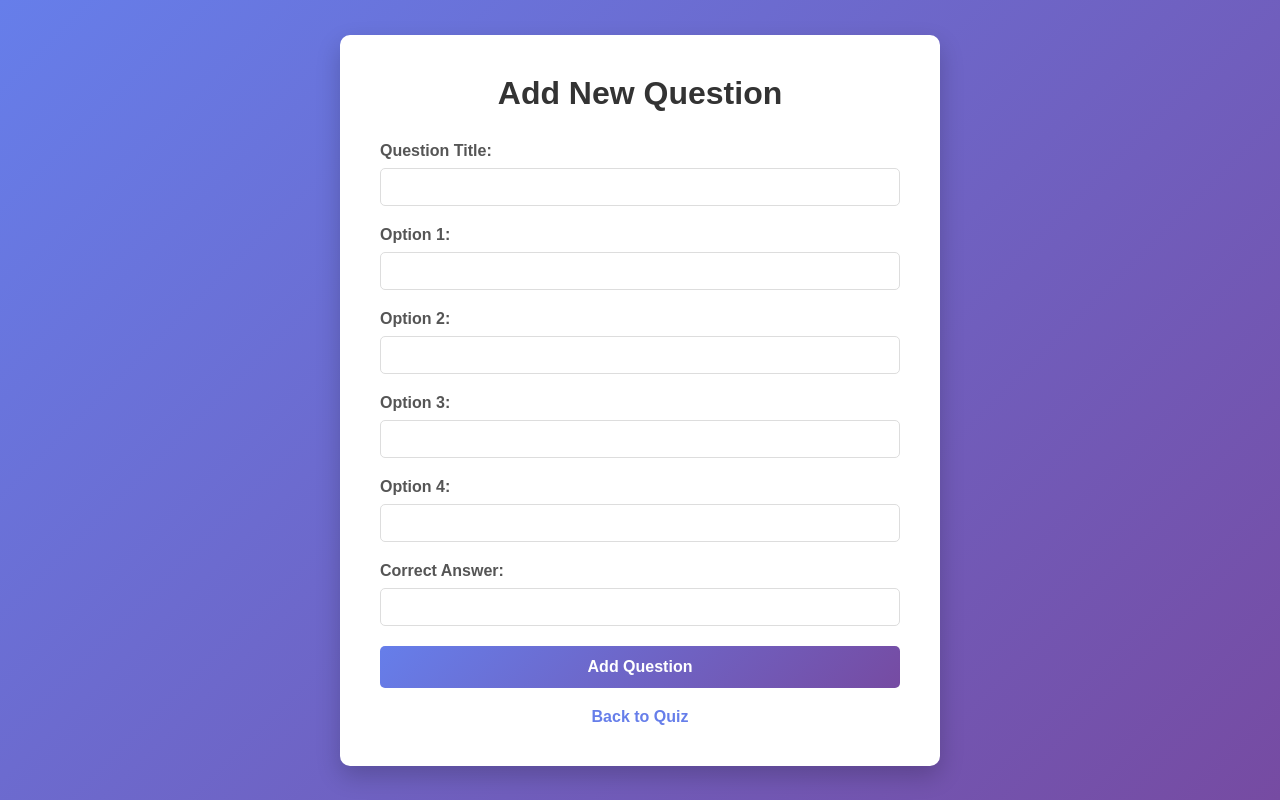
After one commit to shreeyahinge/Quiz, a Spring Boot app: page /teacher/dashboard in a window 1280 px wide. The commit adds this page. Run offline with Spring Boot 4, Linux system fonts and the light colour scheme.

Commit message:
Fix Endpoints and UI

```diff
--- a/Backend/demo/demo/src/main/java/com/example/demo/DemoApplication.java
+++ b/Backend/demo/demo/src/main/java/com/example/demo/DemoApplication.java
@@ -9,5 +9,4 @@ public class DemoApplication {
 	public static void main(String[] args) {
 		SpringApplication.run(DemoApplication.class, args);
 	}
-
 }
--- a/Backend/demo/demo/src/main/java/com/example/demo/ResultController.java
+++ b/Backend/demo/demo/src/main/java/com/example/demo/controller/ResultController.java
@@ -1,4 +1,4 @@
-package com.example.demo;
+package com.example.demo.controller;
 
 import org.springframework.stereotype.Controller;
 import org.springframework.ui.Model;
--- a/Backend/demo/demo/src/main/java/com/example/demo/TeacherController.java
+++ b/Backend/demo/demo/src/main/java/com/example/demo/controller/TeacherController.java
@@ -1,10 +1,14 @@
-package com.example.demo;
+package com.example.demo.controller;
 
 import org.springframework.beans.factory.annotation.Autowired;
 import org.springframework.stereotype.Controller;
+import org.springframework.web.bind.annotation.GetMapping;
 import org.springframework.web.bind.annotation.ModelAttribute;
 import org.springframework.web.bind.annotation.PostMapping;
 import org.springframework.web.bind.annotation.RequestMapping;
+
+import com.example.demo.entity.Question;
+import com.example.demo.repository.QuestionRepository;
 
 @Controller
 @RequestMapping("teacher")
@@ -12,6 +16,11 @@ public class TeacherController {
     @Autowired
     QuestionRepository repo;
 
+    @GetMapping("/dashboard")
+    public String showDashboard() {
+        return "teacher-dashboard"; // Serves teacher-dashboard.html
+    }
+
     @PostMapping("/addQuestion")
     public String addQuestion(@ModelAttribute Question question) {
         repo.save(question);
--- a/Backend/demo/demo/src/main/java/com/example/demo/Response.java
+++ b/Backend/demo/demo/src/main/java/com/example/demo/dto/Response.java
@@ -1,4 +1,4 @@
-package com.example.demo;
+package com.example.demo.dto;
 
 import lombok.Data;
 
--- a/Backend/demo/demo/src/main/java/com/example/demo/Question.java
+++ b/Backend/demo/demo/src/main/java/com/example/demo/entity/Question.java
@@ -1,4 +1,4 @@
-package com.example.demo;
+package com.example.demo.entity;
 
 import jakarta.persistence.Entity;
 import jakarta.persistence.GeneratedValue;
--- a/Backend/demo/demo/src/main/java/com/example/demo/QuestionRepository.java
+++ b/Backend/demo/demo/src/main/java/com/example/demo/repository/QuestionRepository.java
@@ -1,5 +1,7 @@
-package com.example.demo;
+package com.example.demo.repository;
 
 import org.springframework.data.jpa.repository.JpaRepository;
 
+import com.example.demo.entity.Question;
+
 public interface QuestionRepository extends JpaRepository<Question, Long> { }
--- a/Backend/demo/demo/src/main/java/com/example/demo/QuizService.java
+++ b/Backend/demo/demo/src/main/java/com/example/demo/service/QuizService.java
@@ -1,10 +1,14 @@
-package com.example.demo;
+package com.example.demo.service;
 
 import java.util.List;
 import java.util.Optional;
 
 import org.springframework.beans.factory.annotation.Autowired;
 import org.springframework.stereotype.Service;
+
+import com.example.demo.dto.Response;
+import com.example.demo.entity.Question;
+import com.example.demo.repository.QuestionRepository;
 
 @Service
 public class QuizService {
--- a/Backend/demo/demo/src/main/resources/static/css/style.css
+++ b/Backend/demo/demo/src/main/resources/static/css/style.css
@@ -132,13 +132,14 @@ body {
     margin-top: 30px;
     display: flex;
     gap: 15px;
+    flex-wrap: wrap;
 }
 
 button {
     padding: 12px 25px;
     border: none;
     border-radius: 5px;
-    color: white;
+    color: white !important;
     font-weight: bold;
     cursor: pointer;
     background-color: #34495e;
--- a/Backend/demo/demo/src/main/resources/templates/quiz.html
+++ b/Backend/demo/demo/src/main/resources/templates/quiz.html
@@ -23,6 +23,7 @@
                 <button onclick="previousQ()">Previous</button>
                 <button onclick="markForReview()" style="background: #8e44ad;">Mark for Review</button>
                 <button onclick="saveAndNext()" style="background: #27ae60;">Save & Next</button>
+                <button onclick="submitQuiz()" style="background: #e74c3c;">Submit Quiz</button>
             </div>
         </div>
 
--- /dev/null
+++ b/Backend/demo/demo/src/main/resources/templates/teacher-dashboard.html
@@ -0,0 +1,152 @@
+<!DOCTYPE html>
+<html xmlns:th="http://www.thymeleaf.org">
+<head>
+    <meta charset="UTF-8">
+    <meta name="viewport" content="width=device-width, initial-scale=1.0">
+    <title>Teacher Dashboard - Add Questions</title>
+    <style>
+        * {
+            margin: 0;
+            padding: 0;
+            box-sizing: border-box;
+        }
+
+        body {
+            font-family: Arial, sans-serif;
+            background: linear-gradient(135deg, #667eea 0%, #764ba2 100%);
+            min-height: 100vh;
+            display: flex;
+            justify-content: center;
+            align-items: center;
+            padding: 20px;
+        }
+
+        .container {
+            background: white;
+            border-radius: 10px;
+            box-shadow: 0 10px 25px rgba(0, 0, 0, 0.2);
+            padding: 40px;
+            max-width: 600px;
+            width: 100%;
+        }
+
+        h1 {
+            text-align: center;
+            color: #333;
+            margin-bottom: 30px;
+        }
+
+        .form-group {
+            margin-bottom: 20px;
+        }
+
+        label {
+            display: block;
+            margin-bottom: 8px;
+            color: #555;
+            font-weight: bold;
+        }
+
+        input[type="text"],
+        textarea {
+            width: 100%;
+            padding: 10px;
+            border: 1px solid #ddd;
+            border-radius: 5px;
+            font-size: 14px;
+            font-family: Arial, sans-serif;
+        }
+
+        textarea {
+            resize: vertical;
+            min-height: 60px;
+        }
+
+        input:focus,
+        textarea:focus {
+            outline: none;
+            border-color: #667eea;
+            box-shadow: 0 0 5px rgba(102, 126, 234, 0.3);
+        }
+
+        button {
+            width: 100%;
+            padding: 12px;
+            background: linear-gradient(135deg, #667eea 0%, #764ba2 100%);
+            color: white;
+            border: none;
+            border-radius: 5px;
+            font-size: 16px;
+            font-weight: bold;
+            cursor: pointer;
+            transition: transform 0.2s;
+        }
+
+        button:hover {
+            transform: translateY(-2px);
+        }
+
+        button:active {
+            transform: translateY(0);
+        }
+
+        .nav-link {
+            text-align: center;
+            margin-top: 20px;
+        }
+
+        .nav-link a {
+            color: #667eea;
+            text-decoration: none;
+            font-weight: bold;
+        }
+
+        .nav-link a:hover {
+            text-decoration: underline;
+        }
+    </style>
+</head>
+<body>
+    <div class="container">
+        <h1>Add New Question</h1>
+        <form th:action="@{/teacher/addQuestion}" method="POST">
+
+            <div class="form-group">
+                <label for="questionTitle">Question Title:</label>
+                <input type="text" id="questionTitle" name="questionTitle" required>
+            </div>
+
+            <div class="form-group">
+                <label for="option1">Option 1:</label>
+                <input type="text" id="option1" name="option1" required>
+            </div>
+
+            <div class="form-group">
+                <label for="option2">Option 2:</label>
+                <input type="text" id="option2" name="option2" required>
+            </div>
+
+            <div class="form-group">
+                <label for="option3">Option 3:</label>
+                <input type="text" id="option3" name="option3" required>
+            </div>
+
+            <div class="form-group">
+                <label for="option4">Option 4:</label>
+                <input type="text" id="option4" name="option4" required>
+            </div>
+
+            <div class="form-group">
+                <label for="rightAnswer">Correct Answer:</label>
+                <input type="text" id="rightAnswer" name="rightAnswer" required>
+            </div>
+
+            <button type="submit">Add Question</button>
+        </form>
+
+        <div class="nav-link">
+            <a href="/">Back to Quiz</a>
+        </div>
+    </div>
+</body>
+</html>
```
Also changed, not shown: Backend/demo/demo/src/main/java/com/example/demo/controller/HomeController.java (added, +18 -0 lines), Backend/demo/demo/src/main/java/com/example/demo/controller/QuizRestController.java (renamed from Backend/demo/demo/src/main/java/com/example/demo/QuizRestController.java, +15 -1 lines), Backend/demo/demo/src/main/resources/static/js/quiz.js (+30 -5 lines), Backend/demo/demo/src/main/resources/templates/home.html (added, +112 -0 lines).
